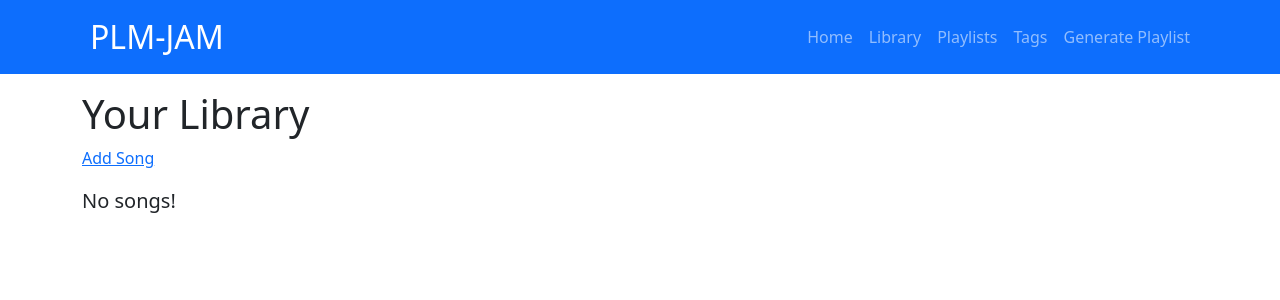
After one commit to rachelp4515/jam, a Flask app: page /songs/ in a window 1280 px wide. The commit adds this page. Shown: the top 300 px of the page. Run offline with Flask 2, Linux system fonts and the light colour scheme; data that the repository does not hold is empty.

Commit message:
Switch Playlists to Songs

```diff
--- a/app.py
+++ b/app.py
@@ -2,14 +2,14 @@ import os
 
 from flask import Flask
 from blueprints.main import routes as main_routes
-from blueprints.playlists import routes as playlist_routes
+from blueprints.songs import routes as songs_routes
 from blueprints.users import routes as user_routes
 
 app = Flask(__name__)
 app.secret_key = os.environ.get("SECRET_KEY", os.urandom(6))
 
 app.register_blueprint(main_routes)
-app.register_blueprint(playlist_routes)
+app.register_blueprint(songs_routes)
 app.register_blueprint(user_routes)
 
 if __name__ == "__main__":
--- /dev/null
+++ b/blueprints/songs.py
@@ -0,0 +1,86 @@
+from flask import Blueprint, render_template, redirect, url_for, flash, request
+from bson.objectid import ObjectId
+import db
+
+routes = Blueprint("songs", __name__, url_prefix="/songs")
+
+
+@routes.route("/")
+def index():
+    songs = db.songs.find({})
+    return render_template("library.html", songs=songs)
+
+
+@routes.route("/<string:song_id>/")
+def show(song_id):
+    if not ObjectId.is_valid(song_id):
+        flash("Invalid song!")
+        return redirect(url_for("songs.index"))
+
+    song = db.songs.find_one({"_id": ObjectId(song_id)})
+    if not song:
+        flash("That song does not exist!")
+        return redirect(url_for("songs.index"))
+    return render_template("song.html", song=song)
+
+
+@routes.route("/new/")
+def new():
+    return render_template("new_song.html")
+
+
+@routes.route("/", methods=["POST"])
+def create():
+    song_name = request.form.get("name")
+    song_artist = request.form.get("artist")
+
+    if not song_name or not song_artist:
+        flash("Missing info!")
+        return redirect(url_for("songs.new"))
+
+    song = {
+        "name": song_name,
+        "artist": song_artist
+    }
+    db.songs.insert_one(song)
+    return redirect(url_for("songs.show", song_id=song["_id"]))
+
+
+@routes.route("/<string:song_id>/delete", methods=["POST"])
+def destroy(song_id):
+    db.songs.delete_one({"_id": ObjectId(song_id)})
+    return "Deleted", 200
+
+
+@routes.route("/<string:song_id>/edit/")
+def edit(song_id):
+    if not ObjectId.is_valid(song_id):
+        flash("Invalid song!")
+        return redirect(url_for("songs.index"))
+
+    song = db.songs.find_one({"_id": ObjectId(song_id)})
+    if not song:
+        flash("That song does not exist!")
+        return redirect(url_for("songs.index"))
+
+    return render_template("edit_song.html", song=song)
+
+
+@routes.route("/<string:song_id>/update/", methods=["POST"])
+def update(song_id):
+    if not ObjectId.is_valid(song_id):
+        flash("Invalid song!")
+        return redirect(url_for("songs.index"))
+
+    song = db.songs.find_one({"_id": ObjectId(song_id)})
+    if not song:
+        flash("That song does not exist!")
+        return redirect(url_for("songs.index"))
+
+    db.songs.update_one({"_id": song["_id"]},
+                            {"$set": {
+                                "name": request.form.get("name"),
+                                "artist": request.form.get("artist")
+                            }})
+
+    return redirect(url_for("songs.show", song_id=song["_id"]))
--- a/db.py
+++ b/db.py
@@ -5,5 +5,5 @@ host = os.environ.get("MONGODB_URI")
 client = MongoClient(host=host)
 db = client.jam
 
-playlists = db.playlists
+songs = db.songs
 users = db.users
--- a/templates/base.html
+++ b/templates/base.html
@@ -5,7 +5,7 @@
     <meta name="viewport" content="width=device-width, initial-scale=1.0">
     <meta http-equiv="X-UA-Compatible" content="ie=edge">
     <link href="https://cdn.jsdelivr.net/npm/bootstrap@5.1.3/dist/css/bootstrap.min.css" rel="stylesheet" integrity="sha384-1BmE4kWBq78iYhFldvKuhfTAU6auU8tT94WrHftjDbrCEXSU1oBoqyl2QvZ6jIW3" crossorigin="anonymous">
-    <link rel="stylesheet" href="https://bootswatch.com/5/vapor/bootstrap.min.css">
+    <!--<link rel="stylesheet" href="https://bootswatch.com/5/vapor/bootstrap.min.css">-->
     <title>Jam</title>
 </head>
 <body>
--- /dev/null
+++ b/templates/library.html
@@ -0,0 +1,26 @@
+{% extends "base.html" %}
+
+{% block content %}
+    <div class="container">
+        <h1>Your Library</h1>
+        <a href="{{ url_for('songs.new') }}">Add Song</a>
+
+        <div class="row mt-3">
+            {% for song in songs %}
+                <div class="col-md-3">
+                    <div class="card mb-3">
+                        <div class="card-body">
+                            <h2 class="card-title">{{ song.name }}</h2>
+                            <p class="card-text">{{ song.artist }}</p>
+                            <a href="{{ url_for('songs.show', song_id=song['_id']) }}">View</a>
+                        </div>
+                    </div>
+                </div>
+            {% else %}
+                <div class="col-md-12">
+                    <p class="lead">No songs!</p>
+                </div>
+            {% endfor %}
+        </div>
+    </div>
+{% endblock %}
--- a/templates/partials/nav.html
+++ b/templates/partials/nav.html
@@ -1,26 +1,24 @@
-<nav class="navbar navbar-expand-lg navbar-dark bg-primary">
-    <a class="navbar-brand m-3 fs-2" href="#">PLM-JAM</a>
-
-      <div class="collapse navbar-collapse m-2" id="navbarSupportedContent">
-        <ul class="navbar-nav mr-auto ">
-            <li class="nav-item active">
+<nav class="navbar navbar-expand-lg navbar-dark bg-primary mb-3">
+    <div class="container">
+        <a class="navbar-brand mx-2 fs-2" href="{{ url_for('main.index') }}">PLM-JAM</a>
+        <div class="collapse navbar-collapse" id="navbarSupportedContent">
+            <ul class="navbar-nav ms-auto">
+                <li class="nav-item">
                     <a class="nav-link" href="{{ url_for('main.index') }}">Home</a>
                 </li>
-            <li class="nav-item active">
-                <a class="nav-link" href="#">Library</a>
+                <li class="nav-item">
+                    <a class="nav-link" href="{{ url_for('songs.index') }}">Library</a>
                 </li>
-            <li class="nav-item active">
-                <a class="nav-link" href="{{ url_for('playlists.index') }}">Playlists</a>
+                <li class="nav-item">
+                    <a class="nav-link" href="#">Playlists</a>
                 </li>
-            <li class="nav-item active">
+                <li class="nav-item">
                     <a class="nav-link" href="#">Tags</a>
                 </li>
-
-
-            <li class="nav-item active pull-right">
-                <a class="nav-link" href="{{ url_for('playlists.new') }}">Generate Playlist</a>
+                <li class="nav-item">
+                    <a class="nav-link" href="#">Generate Playlist</a>
                 </li>
             </ul>
-
+        </div>
     </div>
 </nav>
```
Also changed, not shown: blueprints/playlists.py (deleted, +0 -88 lines), templates/edit_playlist.html (deleted, +0 -22 lines), templates/edit_song.html (added, +22 -0 lines), templates/index.html (+4 -15 lines), templates/new_song.html (renamed from templates/new_playlist.html, +5 -5 lines), templates/playlist.html (deleted, +0 -9 lines), templates/playlists.html (deleted, +0 -17 lines), templates/song.html (added, +9 -0 lines). Lines whose indentation alone changed are shown as unchanged.
